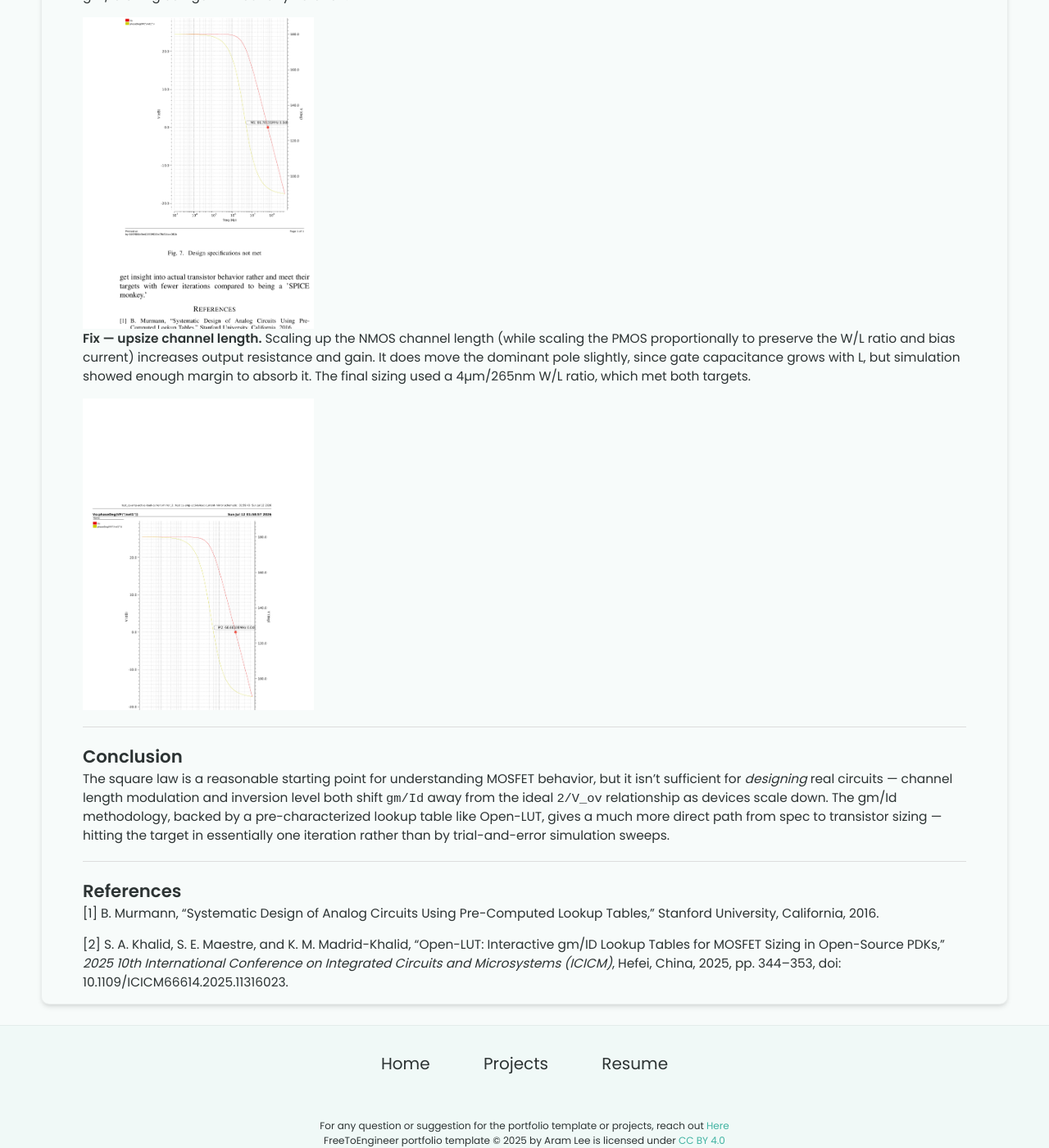
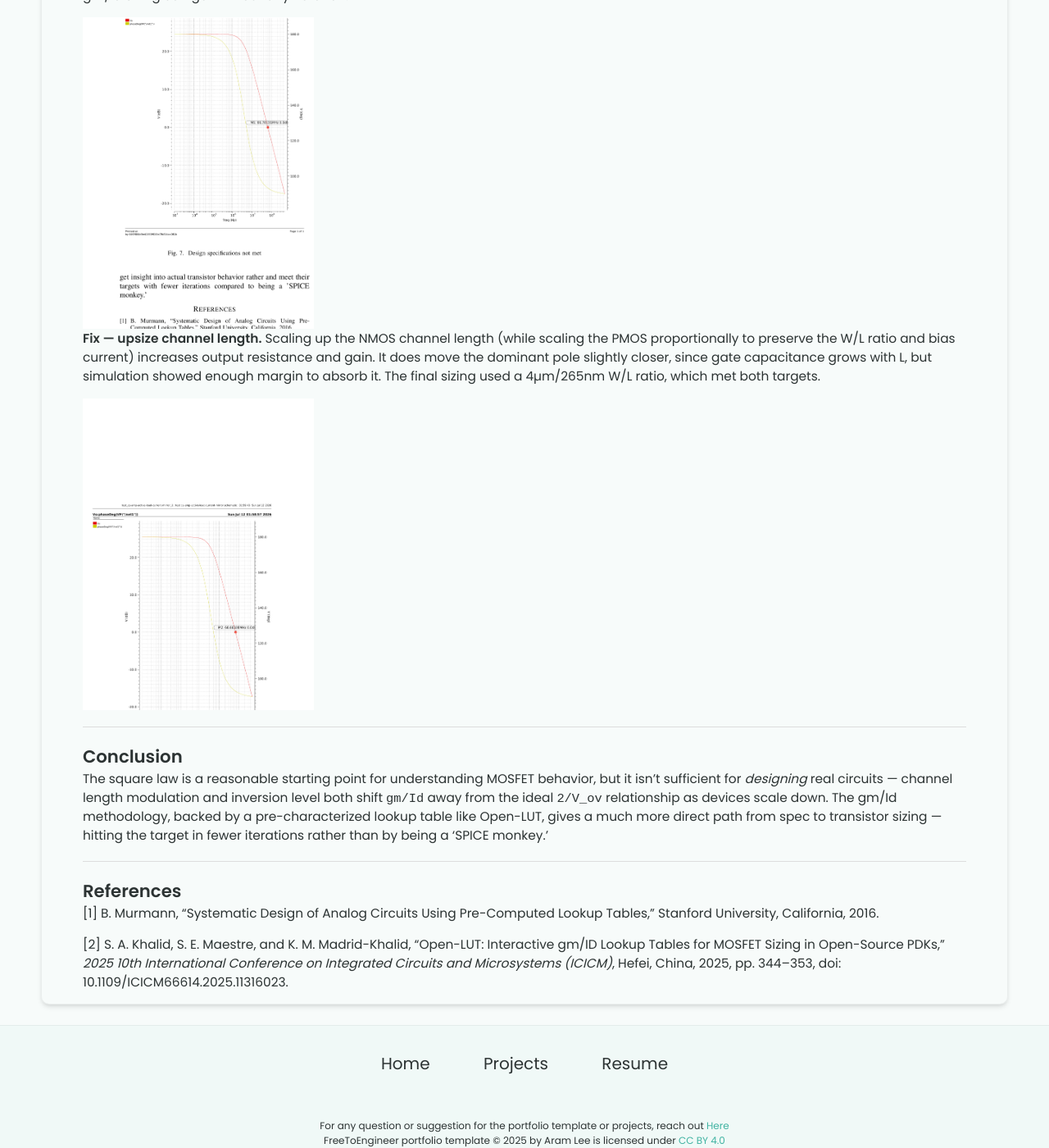
Before and after one commit to mmzarif/mmzarif.github.io, a Jekyll site: the page built from _projects/Common Source Amplifier - gmId Methodology SKY130/index.md, in a window 1280 px wide and 1400 px high, scrolled down 4005 px. Shown: the whole window at 82% size. Built offline with Jekyll 4.4.1, drawn with Linux system fonts in a browser that asks for light colours; part of the change alters nothing that is shown; some of the changed text lies outside the part shown.

Commit message:
Update index.md

```diff
--- a/_projects/Common Source Amplifier - gmId Methodology SKY130/index.md
+++ b/_projects/Common Source Amplifier - gmId Methodology SKY130/index.md
@@ -7,10 +7,12 @@ skills:
   - Analog IC Design
   - Cadence Virtuoso
   - gm/Id Methodology
+  - Open-Source PDK
   - SKY130 PDK
   - SPICE Simulation
   - Common Source Amplifier
-  - Open-Source EDA
+  - Current Mirror
+  - Active Load
 main-image: /schematic.png
 ---
 
@@ -32,7 +34,7 @@ This holds up reasonably well for hand calculations, but as device dimensions sh
 
 Because of this deviation, sizing directly from the square law becomes unreliable, so this design instead uses the **gm/Id methodology**: pre-characterizing the transistor's gm/Id, gm/gds, and transit frequency across bias points, then using those lookup tables to size devices with far fewer simulation iterations.
 
-For the SKY130 PDK, the lookup tables were generated using [Open-LUT](http://www.open-lut.org), an interactive web-based gm/Id lookup tool. All designs use a minimum channel length of 150nm, above the 130nm process floor, to leave margin for manufacturing error.
+For the SKY130 PDK, the lookup tables are available at [Open-LUT](http://www.open-lut.org), an interactive web-based gm/Id lookup tool. All designs use a minimum channel length of 150nm, above the 130nm process floor, to leave margin for manufacturing error.
 
 {% include image-gallery.html images="open-lut-tables.png" height="380" %}
 
@@ -56,9 +58,9 @@ and the bandwidth (dominant pole, single-stage) reduces to:
 
 ## Design Goals & Parameter Selection
 
-**Target specs:** 25dB DC gain, 60MHz unity-gain bandwidth, 2pF load, output biased at 0.9V DC.
+**Target specs:** 25dB (17.7 V/V) DC gain, 60MHz unity-gain bandwidth, 2pF load, output biased at 0.9V DC.
 
-To leave margin for second-order effects, the design target was pushed to 27dB (17.7 V/V) of gain and 66MHz of bandwidth.
+To leave margin for second-order effects, the design target was pushed to 18 V/V of gain and 66MHz of bandwidth.
 
 From the bandwidth equation: `gm = 66MHz × 2π × 2pF ≈ 0.829mS`
 
@@ -66,7 +68,7 @@ Setting `gds_n = gds_p` for the target gain gives `gds ≈ 23.04µS`, i.e. a `gm
 
 To keep the device in strong inversion (`V_ov > 150mV`), a `gm/Id` of 7 was chosen.
 
-Using Open-LUT with these constraints — plugging in `V_ds`, `gm`, `gds`, `gm/gds`, and `gm/Id` — populates the full sizing table. For the PMOS, `Id` was matched to the NMOS value (118.5µA) since a 1:1 current mirror and ideal current source were assumed, so the table-provided `V_GS` wasn't needed directly.
+Using Open-LUT with these constraints — plugging in `V_ds`, `gm`, `gds`, `gm/gds`, and `gm/Id` — populates the full sizing table. For the PMOS, `Id` was matched to the NMOS value (118.5µA); a 1:1 current mirror and ideal current source were used, so the table-provided `V_SG` wasn't needed directly.
 
 {% include image-gallery.html images="nmos-parameters.png, pmos-parameters.png" height="320" %}
 
@@ -78,7 +80,7 @@ Using Open-LUT with these constraints — plugging in `V_ds`, `gm`, `gds`, `gm/g
 
 {% include image-gallery.html images="bode-plot-not-met.png" height="380" %}
 
-**Fix — upsize channel length.** Scaling up the NMOS channel length (while scaling the PMOS proportionally to preserve the W/L ratio and bias current) increases output resistance and gain. It does move the dominant pole slightly, since gate capacitance grows with L, but simulation showed enough margin to absorb it. The final sizing used a 4µm/265nm W/L ratio, which met both targets.
+**Fix — upsize channel length.** Scaling up the NMOS channel length (while scaling the PMOS proportionally to preserve the W/L ratio and bias current) increases output resistance and gain. It does move the dominant pole slightly closer, since gate capacitance grows with L, but simulation showed enough margin to absorb it. The final sizing used a 4µm/265nm W/L ratio, which met both targets.
 
 {% include image-gallery.html images="bode-plot-met.png" height="380" %}
 
@@ -86,7 +88,7 @@ Using Open-LUT with these constraints — plugging in `V_ds`, `gm`, `gds`, `gm/g
 
 ## Conclusion
 
-The square law is a reasonable starting point for understanding MOSFET behavior, but it isn't sufficient for *designing* real circuits — channel length modulation and inversion level both shift `gm/Id` away from the ideal `2/V_ov` relationship as devices scale down. The gm/Id methodology, backed by a pre-characterized lookup table like Open-LUT, gives a much more direct path from spec to transistor sizing — hitting the target in essentially one iteration rather than by trial-and-error simulation sweeps.
+The square law is a reasonable starting point for understanding MOSFET behavior, but it isn't sufficient for *designing* real circuits — channel length modulation and inversion level both shift `gm/Id` away from the ideal `2/V_ov` relationship as devices scale down. The gm/Id methodology, backed by a pre-characterized lookup table like Open-LUT, gives a much more direct path from spec to transistor sizing — hitting the target in fewer iterations rather than by being a 'SPICE monkey.'
 
 ---
 
```
